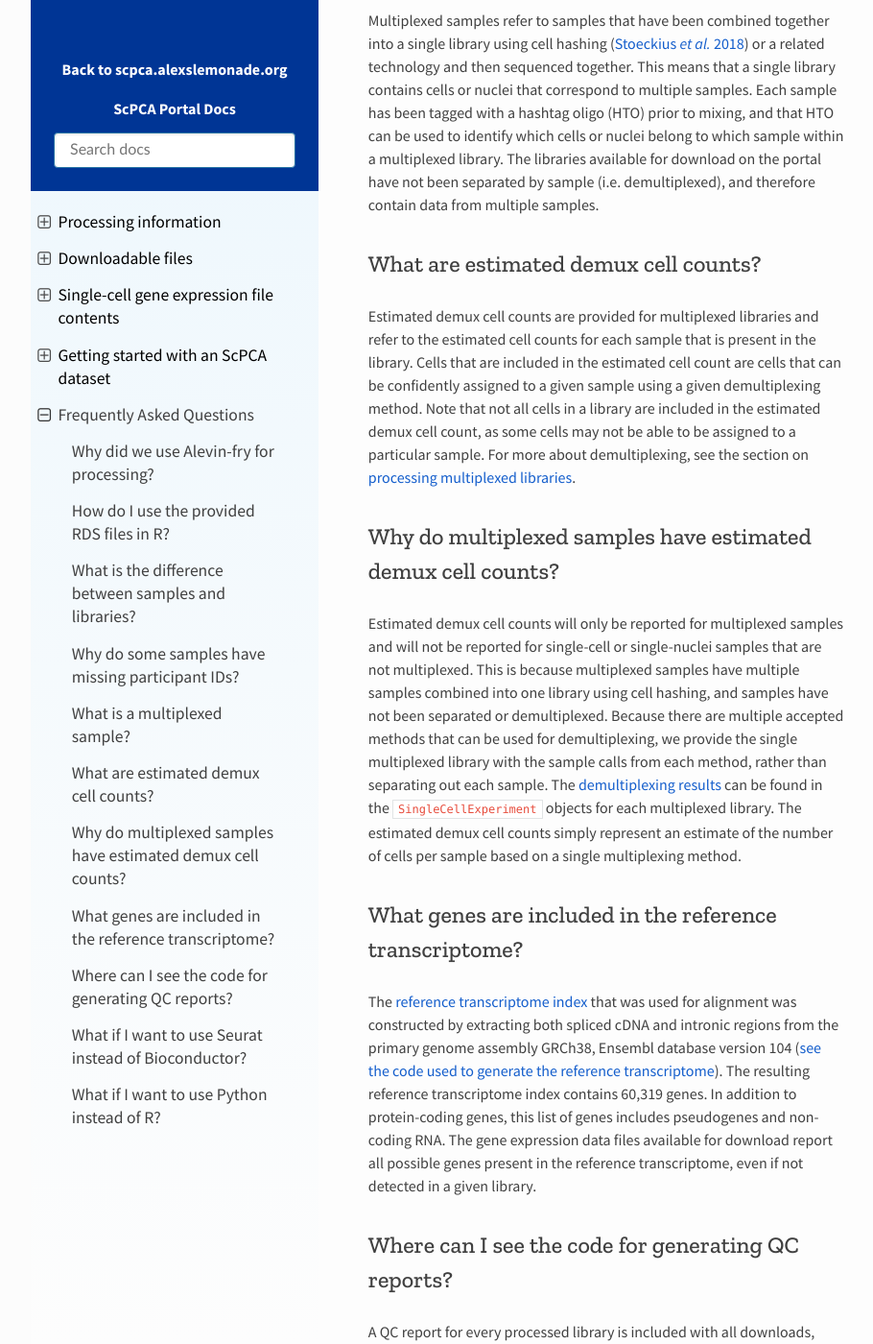
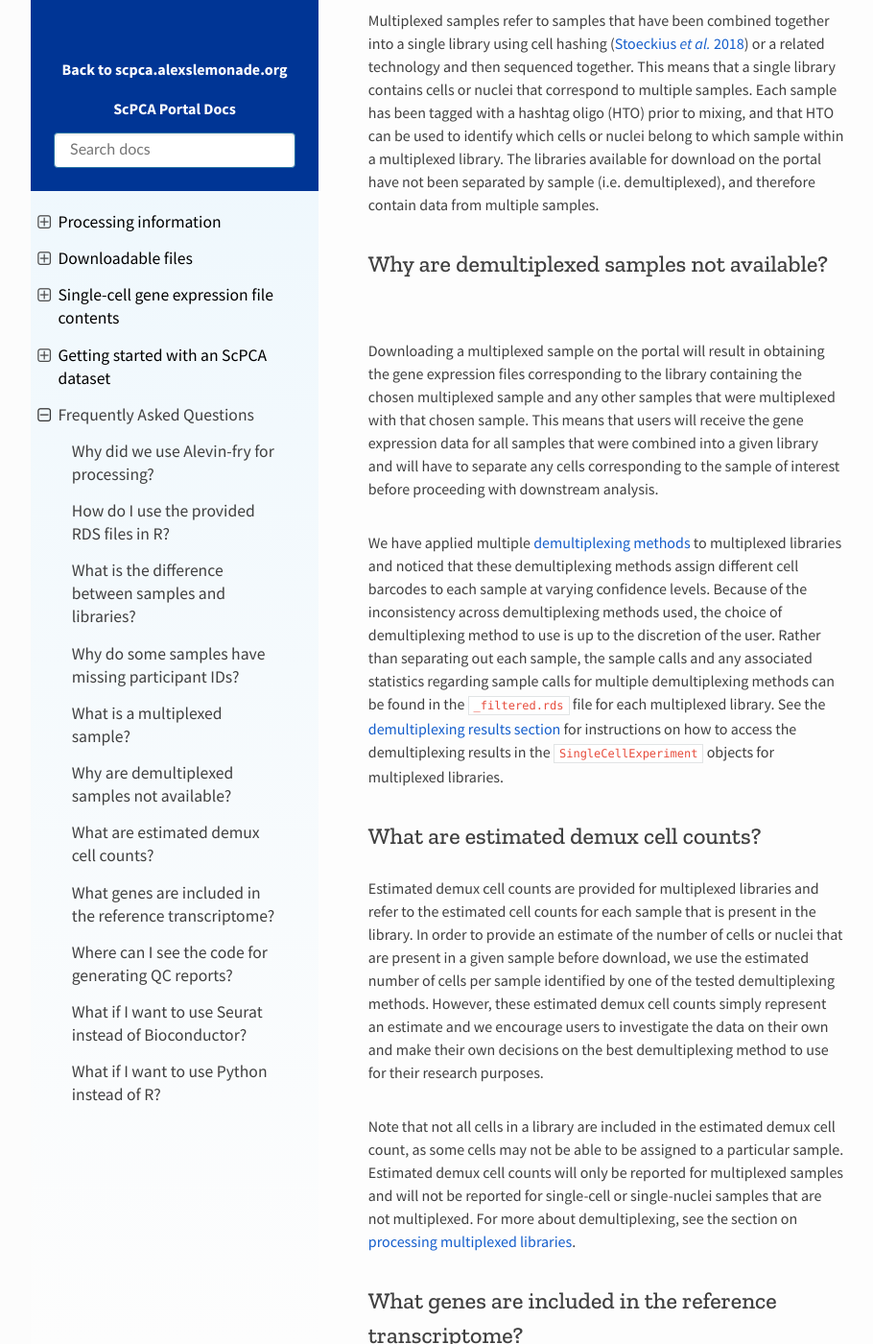
Before and after one commit to DongzeHE/scpca-docs, a Sphinx documentation site: the page built from docs/faq.md, in a window 1280 px wide and 1400 px high, scrolled down 3220 px. Shown: the whole window at 96% size, without its empty margins (158-1068 px from the left). Built offline with Sphinx 7.4.7 and the Read the Docs theme 2.0.0, drawn with Linux system fonts in a browser that asks for light colours.

Commit message:
combine est demux FAQ and create why are samples not demux FAQ

```diff
--- a/docs/faq.md
+++ b/docs/faq.md
@@ -60,20 +60,25 @@ This means that a single library contains cells or nuclei that correspond to mul
 Each sample has been tagged with a hashtag oligo (HTO) prior to mixing, and that HTO can be used to identify which cells or nuclei belong to which sample within a multiplexed library.
 The libraries available for download on the portal have not been separated by sample (i.e. demultiplexed), and therefore contain data from multiple samples.
 
+## Why are demultiplexed samples not available?
+
+Downloading a multiplexed sample on the portal will result in obtaining the gene expression files corresponding to the library containing the chosen multiplexed sample and any other samples that were multiplexed with that chosen sample.
+This means that users will receive the gene expression data for all samples that were combined into a given library and will have to separate any cells corresponding to the sample of interest before proceeding with downstream analysis.
+
+We have applied multiple {ref}`demultiplexing methods <processing_information:hto demultiplexing>` to multiplexed libraries and noticed that these demultiplexing methods assign different cell barcodes to each sample at varying confidence levels.
+Because of the inconsistency across demultiplexing methods used, the choice of demultiplexing method to use is up to the discretion of the user.
+Rather than separating out each sample, the sample calls and any associated statistics regarding sample calls for multiple demultiplexing methods can be found in the `_filtered.rds` file for each multiplexed library.
+See the {ref}`demultiplexing results section <sce_file_contents:demultiplexing results>` for instructions on how to access the demultiplexing results in the `SingleCellExperiment` objects for multiplexed libraries.
+
 ## What are estimated demux cell counts?
 
 Estimated demux cell counts are provided for multiplexed libraries and refer to the estimated cell counts for each sample that is present in the library.
-Cells that are included in the estimated cell count are cells that can be confidently assigned to a given sample using a given demultiplexing method.
+In order to provide an estimate of the number of cells or nuclei that are present in a given sample before download, we use the estimated number of cells per sample identified by one of the tested demultiplexing methods.
+However, these estimated demux cell counts simply represent an estimate and we encourage users to investigate the data on their own and make their own decisions on the best demultiplexing method to use for their research purposes.
+
 Note that not all cells in a library are included in the estimated demux cell count, as some cells may not be able to be assigned to a particular sample.
+Estimated demux cell counts will only be reported for multiplexed samples and will not be reported for single-cell or single-nuclei samples that are not multiplexed.
 For more about demultiplexing, see the section on {ref}`processing multiplexed libraries <processing_information:multiplexed libraries>`.
-
-## Why do multiplexed samples have estimated demux cell counts?
-
-Estimated demux cell counts will only be reported for multiplexed samples and will not be reported for single-cell or single-nuclei samples that are not multiplexed.
-This is because multiplexed samples have multiple samples combined into one library using cell hashing, and samples have not been separated or demultiplexed.
-Because there are multiple accepted methods that can be used for demultiplexing, we provide the single multiplexed library with the sample calls from each method, rather than separating out each sample.
-The {ref}`demultiplexing results <sce_file_contents:demultiplexing results>` can be found in the `SingleCellExperiment` objects for each multiplexed library.
-The estimated demux cell counts simply represent an estimate of the number of cells per sample based on a single multiplexing method.
 
 ## What genes are included in the reference transcriptome?
 
```
